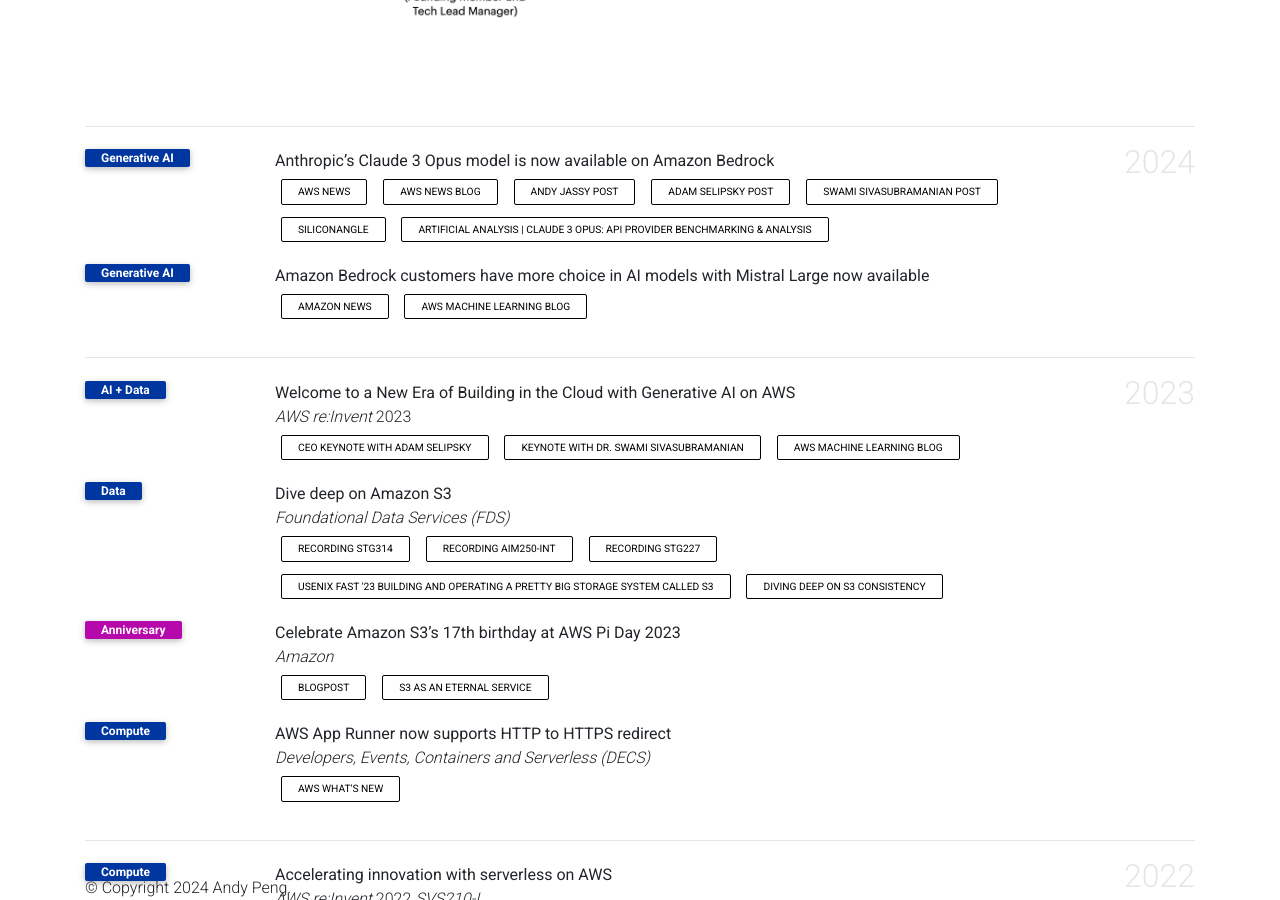
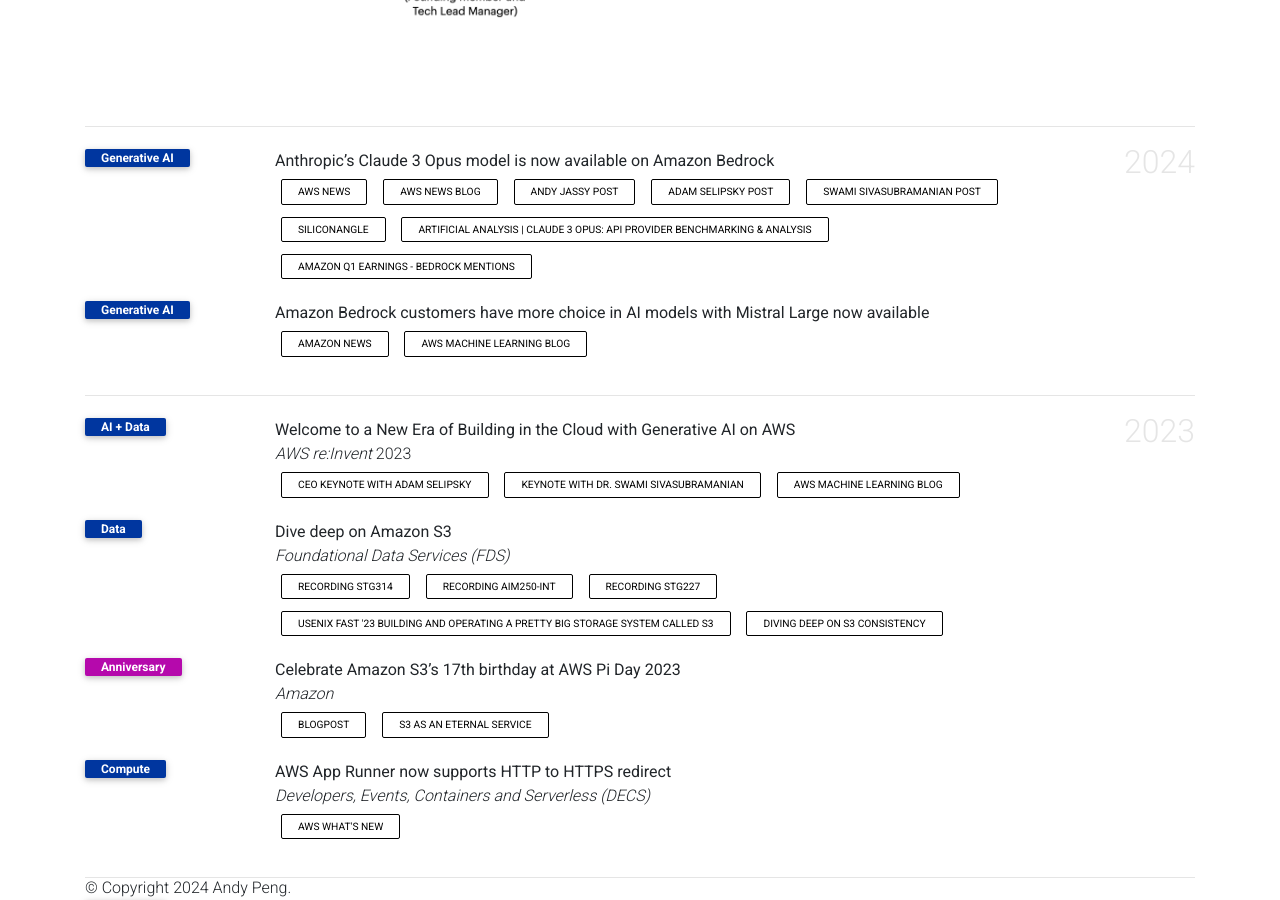
Before and after one commit to gfw001/gfw001.github.io, a Jekyll site: the page products.html, which Jekyll copies as it is, in a window 1280 px wide and 900 px high, scrolled down 598 px. Built offline with Jekyll 4.4.1, drawn with Linux system fonts in a browser that asks for light colours; comment, search, counter and statistics services are not loaded; a style sheet for code colours, icons or effects is not loaded.

Commit message:
Update products.html

```diff
--- a/products.html
+++ b/products.html
@@ -225,6 +225,7 @@
                      <a href="https://www.linkedin.com/posts/swaminathansivasubramanian_anthropics-most-intelligent-modelclaude-activity-7186013104705568768-Ud6K?utm_source=share&utm_medium=member_desktop" class="btn btn-sm z-depth-0" role="button" rel="noopener noreferrer" target="_blank">Swami Sivasubramanian post</a>
                      <a href="https://siliconangle.com/2024/04/16/amazon-bedrock-adds-anthropics-claude-3-family-mistral-large/" class="btn btn-sm z-depth-0" role="button" rel="noopener noreferrer" target="_blank">SiliconANGLE</a>
                      <a href="https://artificialanalysis.ai/models/claude-3-opus/providers" class="btn btn-sm z-depth-0" role="button" rel="noopener noreferrer" target="_blank">Artificial Analysis | Claude 3 Opus: API Provider Benchmarking & Analysis</a>
+                     <a href="https://ir.aboutamazon.com/news-release/news-release-details/2024/Amazon.com-Announces-First-Quarter-Results-68b9258cd/" class="btn btn-sm z-depth-0" role="button" rel="noopener noreferrer" target="_blank">Amazon Q1 Earnings - Bedrock mentions</a>
                   </div>
                   <div class="badges">
                      <span class="altmetric-embed" data-hide-no-mentions="true" data-hide-less-than="15" data-badge-type="2" data-badge-popover="right"></span> <span class="__dimensions_badge_embed__" data-pmid="" data-hide-zero-citations="true" data-style="small_rectangle" data-legend="hover-right" style="margin-bottom: 3px;"></span>
```
